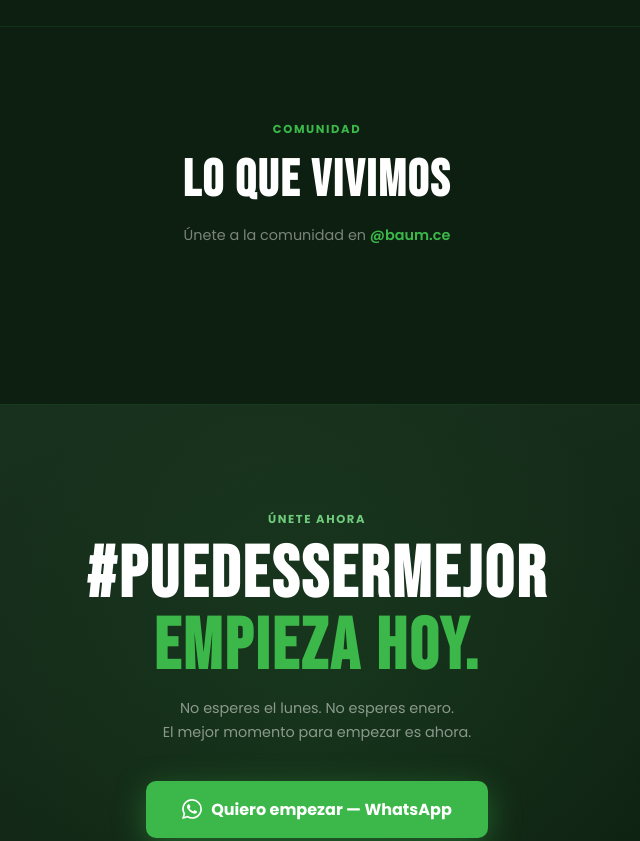
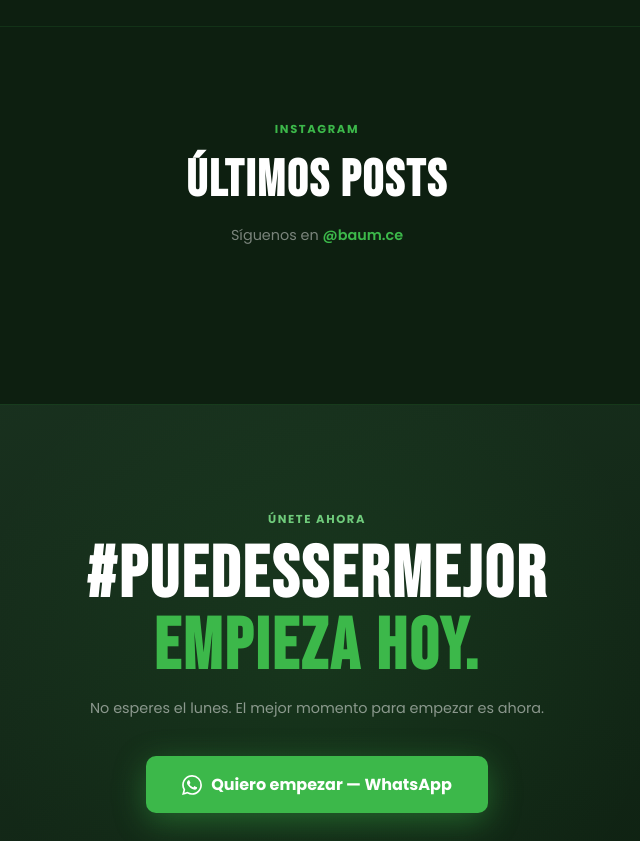
Before and after one commit to Benny-Zazueta/web-baum, a plain HTML site: page index.html in a window 1280 px wide. Shown: the part 2680-3521 px from the top of the page, without its empty margins (323-963 px from the left). Drawn offline with Linux system fonts and the light colour scheme; a script that the page names is missing.

Commit message:
Fix: overflow horizontal, galería sin repetir 'comunidad', quitar 'no esperes enero'
Co-Authored-By: Claude Sonnet 4.6 <noreply@anthropic.com>

```diff
--- a/index.html
+++ b/index.html
@@ -24,7 +24,7 @@
     }
 
     * { margin: 0; padding: 0; box-sizing: border-box; }
-    body { font-family: 'Poppins', sans-serif; background: var(--dark); color: var(--dark); }
+    body { font-family: 'Poppins', sans-serif; background: var(--dark); color: var(--dark); overflow-x: hidden; }
     a { text-decoration: none; }
     img { display: block; max-width: 100%; }
 
@@ -351,9 +351,9 @@
 
 <!-- GALERÍA -->
 <section id="galeria">
-  <div class="section-tag">Comunidad</div>
-  <h2 class="section-title" style="color:white;">Lo que vivimos</h2>
-  <p class="section-sub" style="color:rgba(255,255,255,0.45);">Únete a la comunidad en <a href="https://instagram.com/baum.ce" target="_blank" style="color:var(--green);font-weight:600;">@baum.ce</a></p>
+  <div class="section-tag">Instagram</div>
+  <h2 class="section-title" style="color:white;">Últimos posts</h2>
+  <p class="section-sub" style="color:rgba(255,255,255,0.45);">Síguenos en <a href="https://instagram.com/baum.ce" target="_blank" style="color:var(--green);font-weight:600;">@baum.ce</a></p>
   <div class="galeria-grid">
     <blockquote class="instagram-media" data-instgrm-permalink="https://www.instagram.com/baum.ce/p/DXpdRIjgf8P/" data-instgrm-version="14" style="background:#FFF;border:0;border-radius:16px;margin:0;max-width:100%;width:100%;"></blockquote>
     <blockquote class="instagram-media" data-instgrm-permalink="https://www.instagram.com/baum.ce/p/DXZqjTrEd35/" data-instgrm-version="14" style="background:#FFF;border:0;border-radius:16px;margin:0;max-width:100%;width:100%;"></blockquote>
@@ -372,7 +372,7 @@
   <h2 class="section-title" style="color:white;font-size:clamp(2.8rem,7vw,4.5rem);line-height:1;position:relative;z-index:1;">
     #PuedesSerMejor<br><span class="green">Empieza hoy.</span>
   </h2>
-  <p class="section-sub" style="color:rgba(255,255,255,0.5);position:relative;z-index:1;margin-bottom:36px;">No esperes el lunes. No esperes enero.<br>El mejor momento para empezar es ahora.</p>
+  <p class="section-sub" style="color:rgba(255,255,255,0.5);position:relative;z-index:1;margin-bottom:36px;">No esperes el lunes. El mejor momento para empezar es ahora.</p>
   <a href="https://wa.me/526674920515?text=Hola%2C%20quiero%20comenzar%20a%20entrenar%20en%20Ba%C3%BCm%20%F0%9F%92%9A%20%C2%BFQu%C3%A9%20necesito%3F" target="_blank" class="btn-wa" style="font-size:1rem;padding:16px 36px;box-shadow:0 8px 32px rgba(60,184,74,0.4);position:relative;z-index:1;">
     <svg width="20" height="20" viewBox="0 0 24 24" fill="currentColor"><path d="M17.472 14.382c-.297-.149-1.758-.867-2.03-.967-.273-.099-.471-.148-.67.15-.197.297-.767.966-.94 1.164-.173.199-.347.223-.644.075-.297-.15-1.255-.463-2.39-1.475-.883-.788-1.48-1.761-1.653-2.059-.173-.297-.018-.458.13-.606.134-.133.298-.347.446-.52.149-.174.198-.298.298-.497.099-.198.05-.371-.025-.52-.075-.149-.669-1.612-.916-2.207-.242-.579-.487-.5-.669-.51-.173-.008-.371-.01-.57-.01-.198 0-.52.074-.792.372-.272.297-1.04 1.016-1.04 2.479 0 1.462 1.065 2.875 1.213 3.074.149.198 2.096 3.2 5.077 4.487.709.306 1.262.489 1.694.625.712.227 1.36.195 1.871.118.571-.085 1.758-.719 2.006-1.413.248-.694.248-1.289.173-1.413-.074-.124-.272-.198-.57-.347m-5.421 7.403h-.004a9.87 9.87 0 01-5.031-1.378l-.361-.214-3.741.982.998-3.648-.235-.374a9.86 9.86 0 01-1.51-5.26c.001-5.45 4.436-9.884 9.888-9.884 2.64 0 5.122 1.03 6.988 2.898a9.825 9.825 0 012.893 6.994c-.003 5.45-4.437 9.884-9.885 9.884m8.413-18.297A11.815 11.815 0 0012.05 0C5.495 0 .16 5.335.157 11.892c0 2.096.547 4.142 1.588 5.945L.057 24l6.305-1.654a11.882 11.882 0 005.683 1.448h.005c6.554 0 11.890-5.335 11.893-11.893a11.821 11.821 0 00-3.48-8.413z"/></svg>
     Quiero empezar — WhatsApp
```
